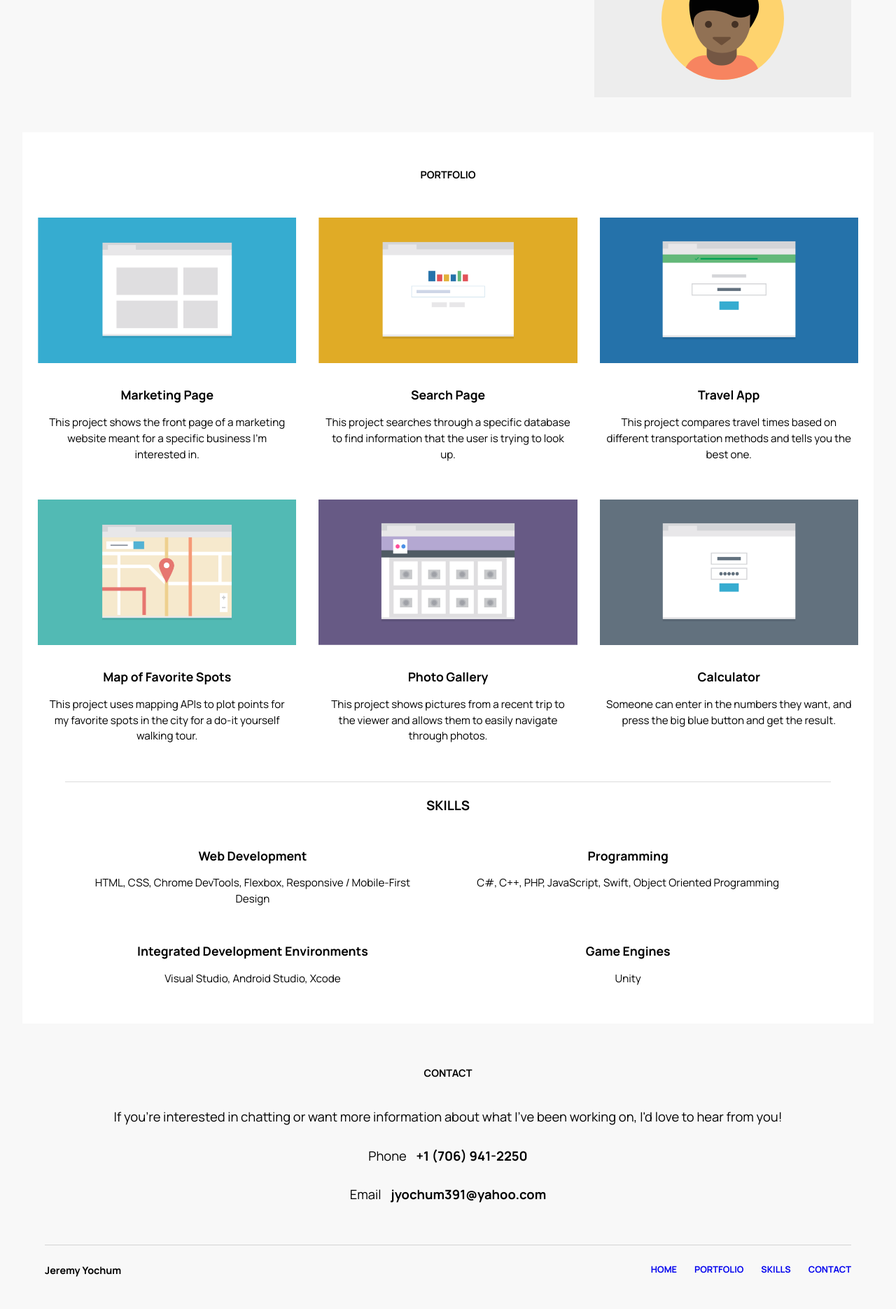
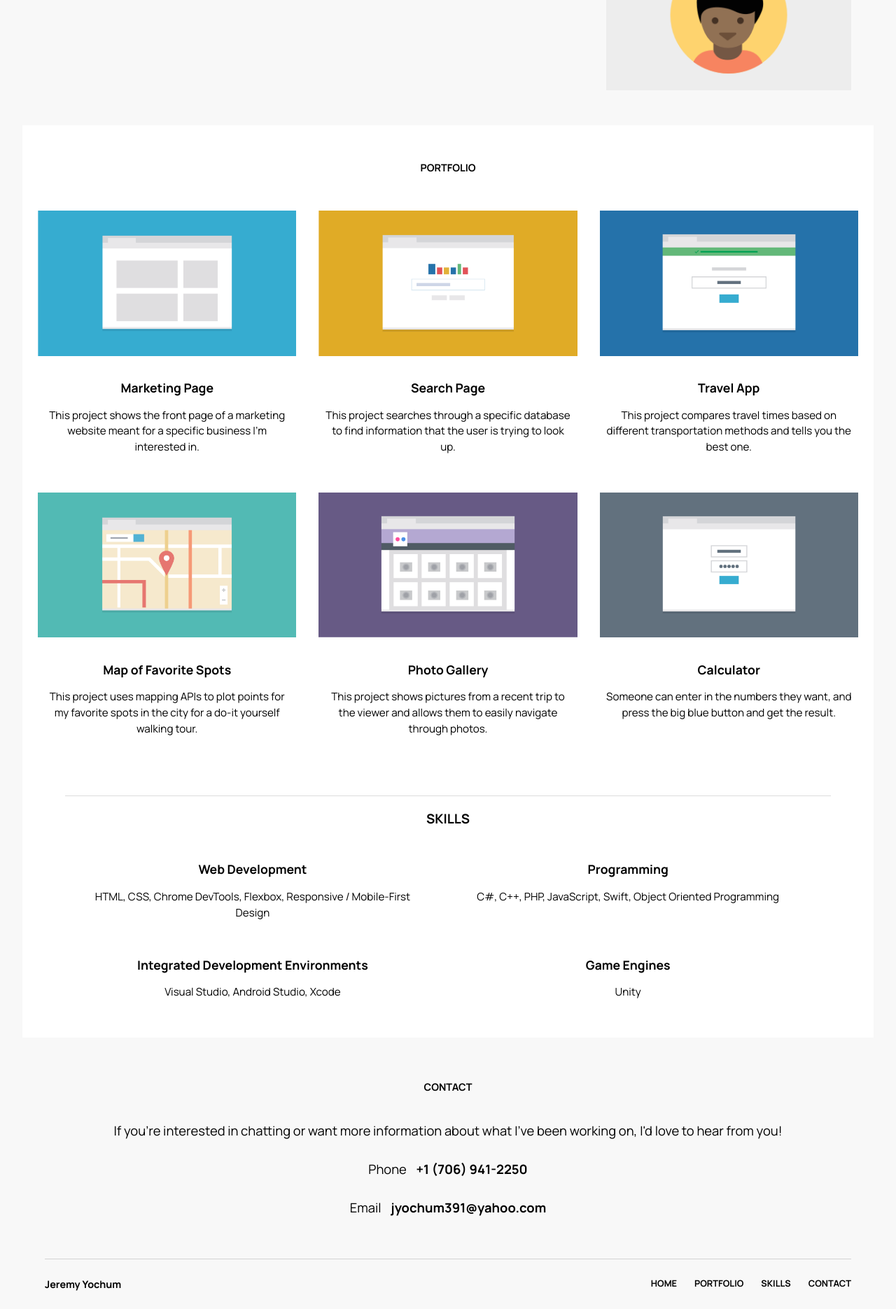
Before and after one commit to jkyochum/Responsive-Layout-Page, a plain HTML site: page index.html in a window 1280 px wide. Shown: the part 240-2111 px from the top of the page at 70% size. Drawn offline with Linux system fonts and the light colour scheme.

Commit message:
Update styles.css

```diff
--- a/css/styles.css
+++ b/css/styles.css
@@ -62,6 +62,7 @@ nav ul li a {
     width: 245px;
     padding: 10px;
     display: inline-block;
+    color: black;
 }
 
 nav ul li:active {
@@ -74,6 +75,10 @@ nav ul li a:active {
 
 nav ul li:last-child {
     margin-bottom: 40px;
+}
+
+header img {
+    width: 70%;
 }
 
 img {
@@ -104,7 +109,13 @@ section {
 
 section.calculator {
     margin-bottom: 70px;
+}
 
+section.skills {
+    width: 90%;
+    margin: auto;
+    margin-top: 30px;
+    border-top: 1px solid rgb(220, 220, 220);
 }
 
 section:last-child {
@@ -153,11 +164,10 @@ footer p {
 footer p a {
     text-decoration: none;
     text-transform: uppercase;
+    color: black;
 }
 
-footer p a:active {
-    color: black;
-}
+
 
 footer p a:hover {
     border-bottom: 1px solid black;
@@ -223,6 +233,7 @@ footer p,
     .bio-wrapper img {
         order: 2;
         width: 45%;
+        min-width: 350px;
     }
 
     header p,
@@ -242,11 +253,6 @@ footer p,
 
     section.calculator {
         margin-bottom: 0;
-    }
-
-    section.skills {
-        width: 90%;
-        border-top: 1px solid rgb(220, 220, 220);
     }
 
     section.skills article {
```
